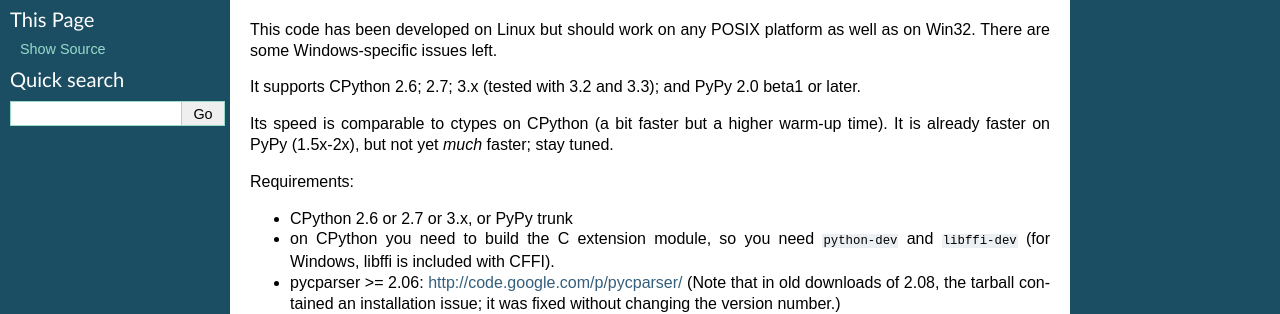
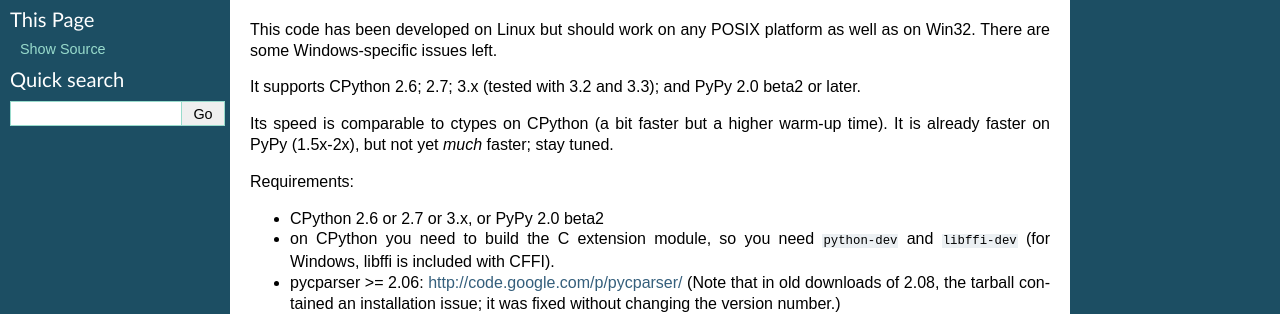
Before and after one commit to python-cffi/cffi, a Sphinx documentation site: the page built from doc/source/index.rst, in a window 1280 px wide and 900 px high, scrolled down 471 px. Shown: the part 182-496 px from the top of the window. Built offline with Sphinx 7.4.7, drawn with Linux system fonts in a browser that asks for light colours.

Commit message:
Update the version of PyPy required

```diff
--- a/doc/source/index.rst
+++ b/doc/source/index.rst
@@ -63,7 +63,7 @@ platform as well as on Win32.  There are some Windows-specific issues
 left.
 
 It supports CPython 2.6; 2.7; 3.x (tested with 3.2 and 3.3);
-and PyPy 2.0 beta1 or later.
+and PyPy 2.0 beta2 or later.
 
 Its speed is comparable to ctypes on CPython (a bit faster but a higher
 warm-up time).  It is already faster on PyPy (1.5x-2x), but not yet
@@ -71,7 +71,7 @@ warm-up time).  It is already faster on PyPy (1.5x-2x), but not yet
 
 Requirements:
 
-* CPython 2.6 or 2.7 or 3.x, or PyPy trunk
+* CPython 2.6 or 2.7 or 3.x, or PyPy 2.0 beta2
 
 * on CPython you need to build the C extension module, so you need
   ``python-dev`` and ``libffi-dev`` (for Windows, libffi is included
```
